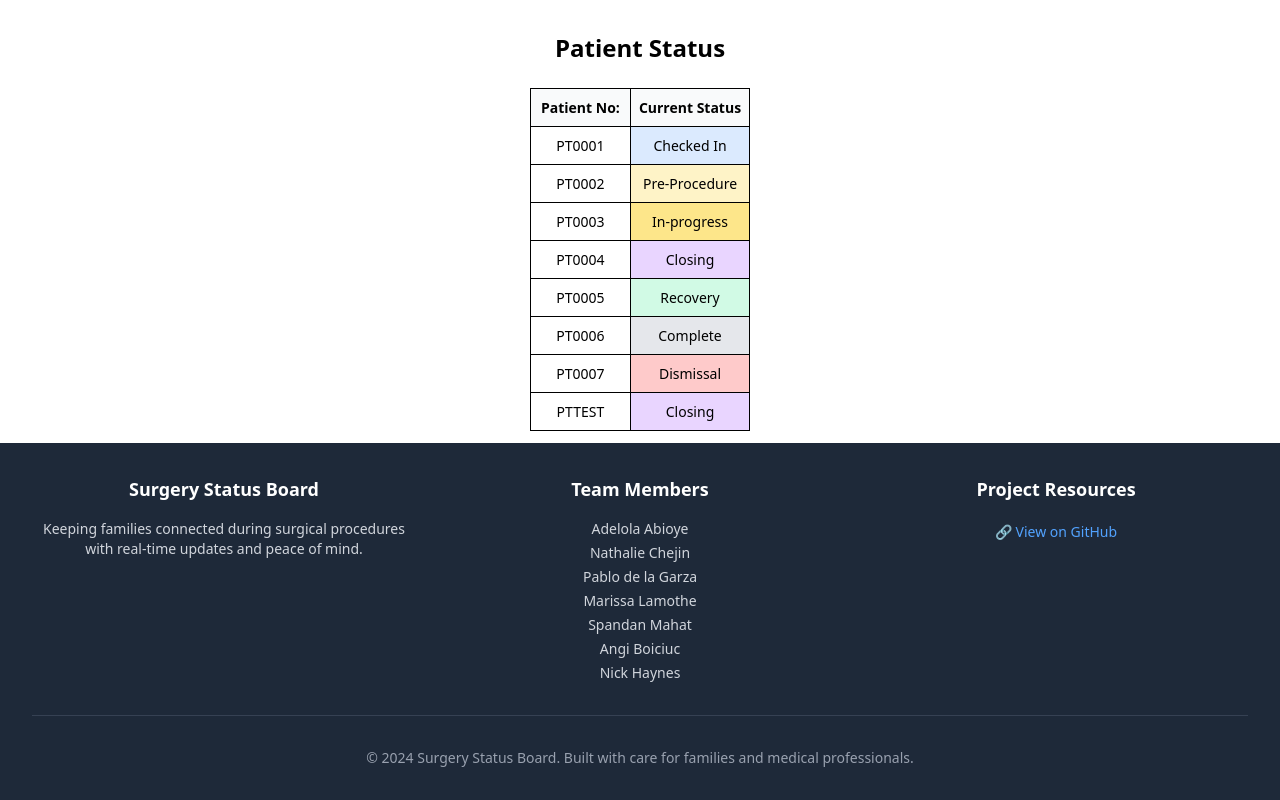
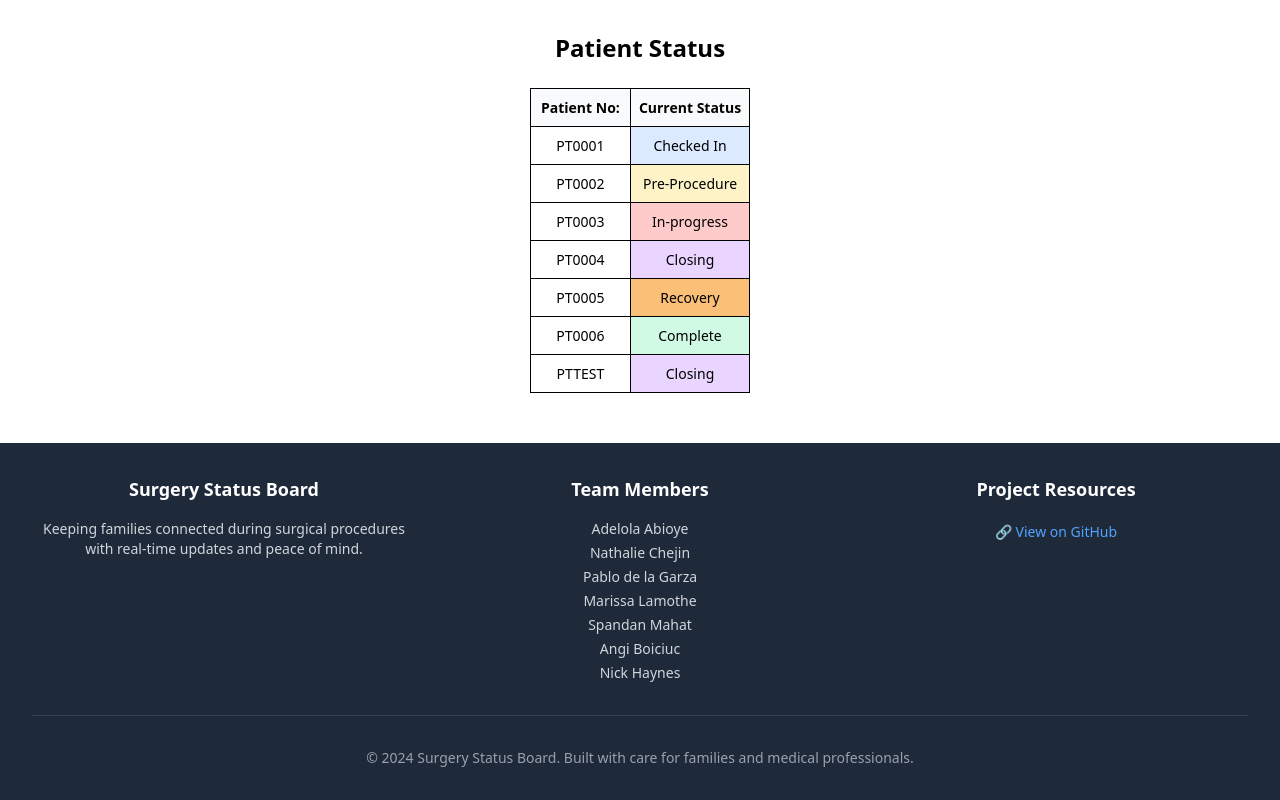
Before and after one commit to chingu-voyages/V56-tier3-team-36, a React (Vite) app in the folder client/: page /patientstatus in a window 1280 px wide. Built offline with nearby package versions, Linux system fonts and the light colour scheme.

Commit message:
Remove from table Dismissal and empty Statuses

```diff
--- a/client/src/components/SimpleTable.jsx
+++ b/client/src/components/SimpleTable.jsx
@@ -8,15 +8,13 @@ export default function SimpleTable({ columns, rows }) {
       case 'Pre-Procedure':
         return '#FEF3C7'; // light yellow
       case 'In-progress':
-        return '#FDE68A'; // soft orange
+        return '#FECACA'; // red -ish
       case 'Closing':
         return '#E9D5FF'; // purple-ish
       case 'Recovery':
+        return '#FBBF77'; // light orange
+      case 'Complete':
         return '#D1FAE5'; // green-ish
-      case 'Complete':
-        return '#E5E7EB'; // gray
-      case 'Dismissal':
-        return '#FECACA'; // red-ish
       default:
         return 'transparent';
     }
--- a/client/src/pages/PatientStatus.jsx
+++ b/client/src/pages/PatientStatus.jsx
@@ -22,19 +22,32 @@ export default function PatientStatus(){
   ];
 
   //Create the table
-  const rows = [];
-  patients.map(
-    (patient) => rows.push(
-      createRow(
-        columns,
-        [
+  // const rows = [];
+  // patients.map(
+  //   (patient) => rows.push(
+  //     createRow(
+  //       columns,
+  //       [
+  //       patient.patientNo,
+  //       patient.currentStatus
+  //       ]
+  //     )
+  //   )
+  // );
+const rows = patients
+  .filter((patient) => {
+    const status = patient.currentStatus?.trim(); // Removes empty/null statuses
+    return status && status !== "Dismissal"; //Removes Patients with Dismissal Status
+  })
+  .map((patient) =>
+    createRow(
+      columns,
+      [
         patient.patientNo,
         patient.currentStatus
-        ]
-      )
+      ]
     )
   );
-
 
   return(
     <div className="min-h-screen flex flex-col justify-between">
```
